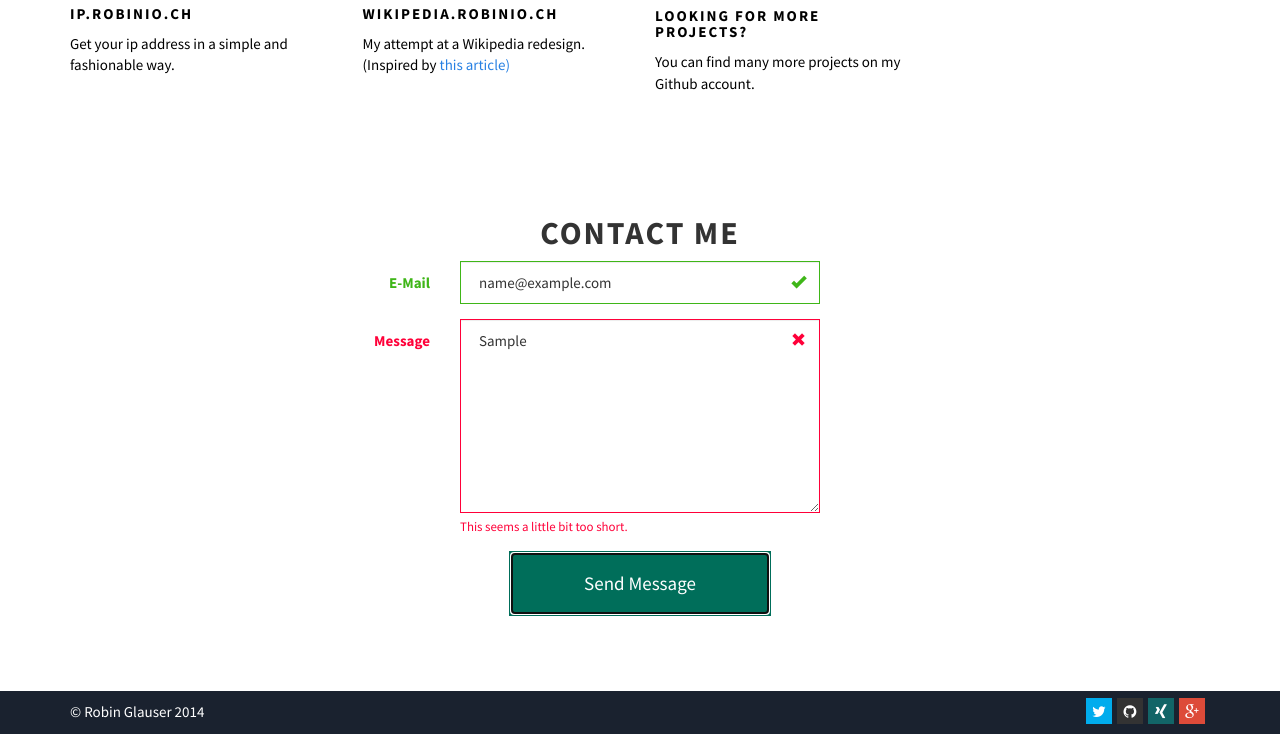
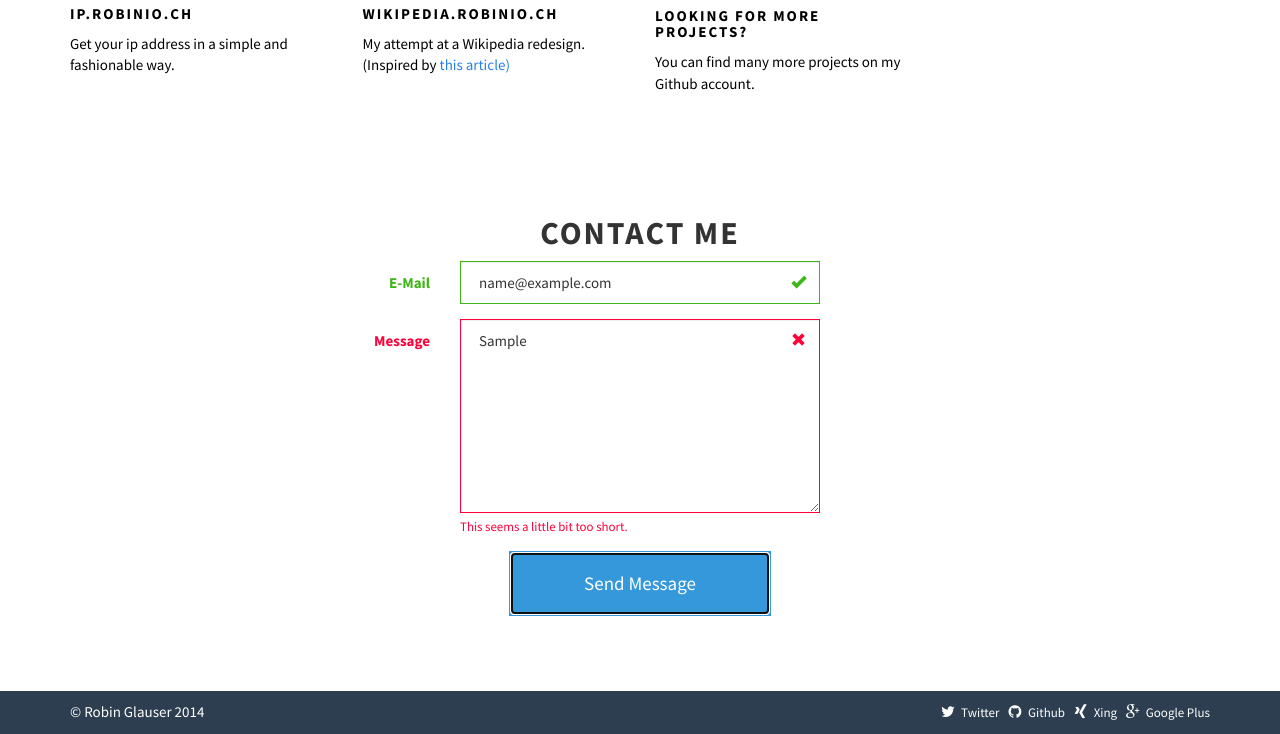
Before and after one commit to nahakiole/robinglauser.ch, a plain HTML site: page index.html in a window 1280 px wide. Both pictures are taken after typing "name@example.com", "Sample" into the empty fields and a click on the button "Send Message". Shown: the part 2919-3653 px from the top of the page. Drawn offline with nearby package versions, Linux system fonts and the light colour scheme.

Commit message:
Updated colors. (Once again)

```diff
--- a/css/main.css
+++ b/css/main.css
@@ -214,18 +214,19 @@ h1, h2, h3, h4, h5, h6, .h1, .h2, .h3, .h4, .h5, .h6 {
 }
 
 .account-list .fa {
-    background: #5E5E5E;
     height: 26px;
     display: inline-block;
-    padding: 6px 5px;
+    padding: 6px 0 6px 5px;
     width: 26px;
     color: #fff;
     font-size: 15px;
-    margin: 0 5px 0 0;
+    margin: 0;
 }
 
 .account-list a {
     text-decoration: none;
+    font-size: 13px;
+    color: #fff;
 }
 
 .account-list a .fa {
@@ -240,38 +241,6 @@ h1, h2, h3, h4, h5, h6, .h1, .h2, .h3, .h4, .h5, .h6 {
     opacity: 1;
 }
 
-.account-list a .fa-facebook {
-    background: #3b5998;
-}
-
-.account-list a .fa-twitter {
-    background: #00aced;
-}
-
-.account-list a .fa-google-plus {
-    background: #dd4b39;
-}
-
-.account-list a .fa-xing {
-    background: #126567;
-}
-
-.account-list a .fa-github {
-    background: #333333;
-}
-
-.account-list a .fa-skype {
-    background: #12A5F4;
-}
-
-.account-list a .fa-steam {
-    background: #272b30;
-}
-
-.account-list a .fa-deviantart {
-    background: #3b5a4a;
-}
-
 .account-list a .fa-reddit {
     background: #efefef;
     color: #000;
@@ -279,7 +248,7 @@ h1, h2, h3, h4, h5, h6, .h1, .h2, .h3, .h4, .h5, .h6 {
 
 .actual-footer {
     padding: 10px 0;
-    background: #1A222F;
+    background: #2c3e50;
     color: #fff;
 }
 
@@ -300,14 +269,14 @@ h1, h2, h3, h4, h5, h6, .h1, .h2, .h3, .h4, .h5, .h6 {
 }
 
 .skills {
-    background: #D24335;
+    background: #2980b9;
     color: #fff;
     padding: 10px 0;
     margin: 40px 0;
 }
 
 .jumbotron {
-    background: #1A222F;
+    background: #2c3e50;
     color: #fff;
     text-align: center;
 }
@@ -315,31 +284,26 @@ h1, h2, h3, h4, h5, h6, .h1, .h2, .h3, .h4, .h5, .h6 {
 
 .jumbotron .btn-default {
     border-color: transparent;
-    background: #008E74;
+    background: #27ae60;
     color: #fff;
 }
 
 .jumbotron .btn-default:hover {
-    background: #006850;
+    background: #2ecc71;
     color: #fff;
 }
 
 .btn-primary {
     color: #ffffff;
-    background-color: #008E74;
-    border-color: #008E74;
+    background-color: #2980b9;
+    border-color: #2980b9;
 }
 
-.btn-primary:hover {
-    color: #ffffff;
-    background-color: #006e5a;
-    border-color: #006e5a;
-}
-
+.btn-primary:hover,
 .btn-primary:focus {
     color: #ffffff;
-    background-color: #006e5a;
-    border-color: #006e5a;
+    background-color: #3498db;
+    border-color: #3498db;
 }
 
 .btn {
--- a/index.html
+++ b/index.html
@@ -534,13 +534,13 @@
 
                 <div class="account-list">
                     <a title="Twitter" target="_blank" href="http://twitter.com/robinioch"><i
-                            class="fa fa-twitter fa-fw fa-3x"></i></a>
+                            class="fa fa-twitter fa-fw fa-3x"></i> Twitter</a>
                     <a title="Github" target="_blank" href="https://github.com/nahakiole"><i
-                            class="fa fa-github fa-fw fa-3x"></i></a>
+                            class="fa fa-github fa-fw fa-3x"></i> Github</a>
                     <a title="Xing" target="_blank" href="https://www.xing.com/profile/Robin_Glauser">
-                        <i class="fa fa-xing fa-fw fa-3x"></i></a>
+                        <i class="fa fa-xing fa-fw fa-3x"></i> Xing</a>
                     <a title="Google Plus" target="_blank" href="https://plus.google.com/+RobinGlauser">
-                        <i class="fa fa-google-plus fa-fw fa-3x"></i></a>
+                        <i class="fa fa-google-plus fa-fw fa-3x"></i> Google Plus</a>
                 </div>
 
             </div>
```
